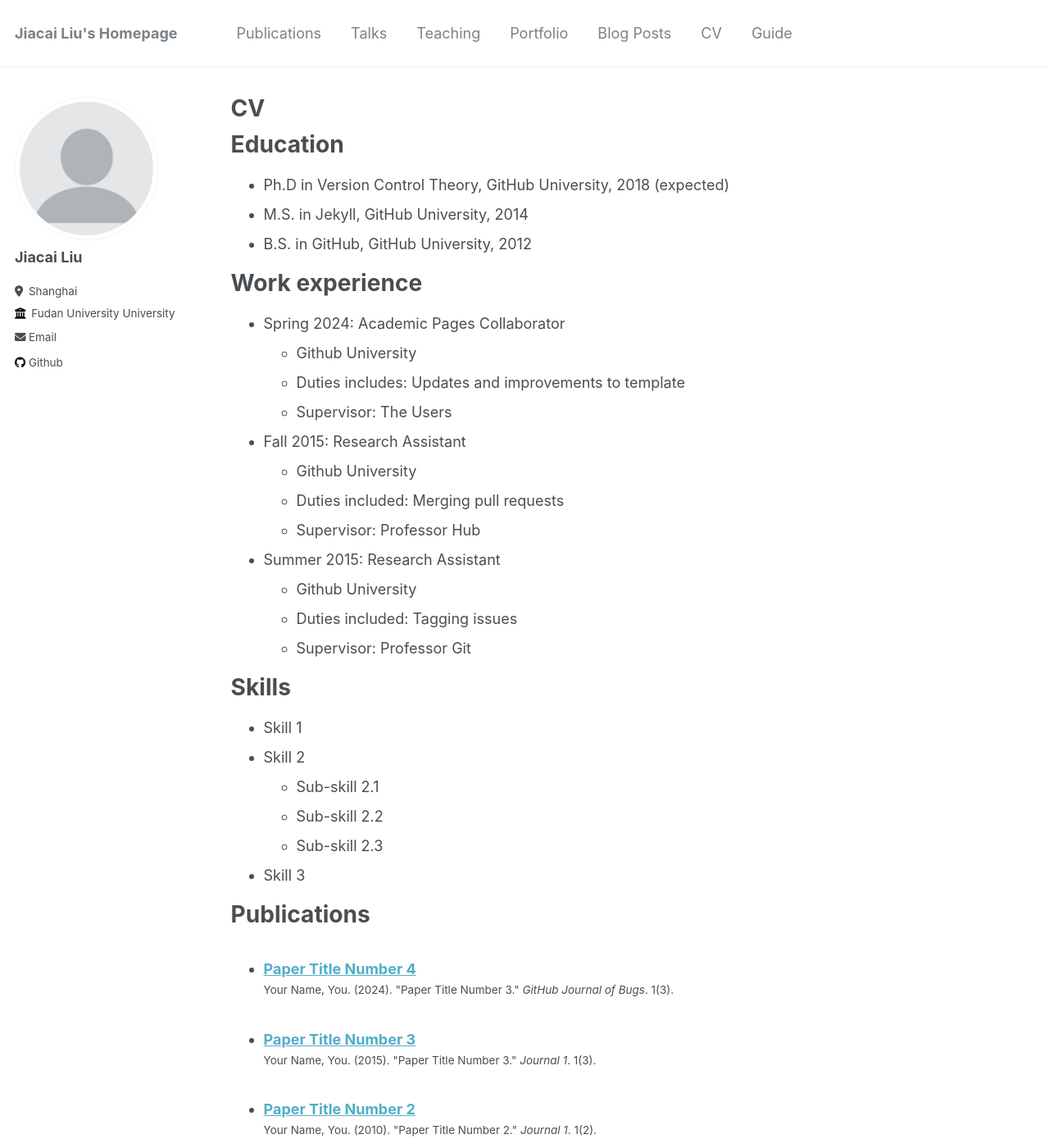
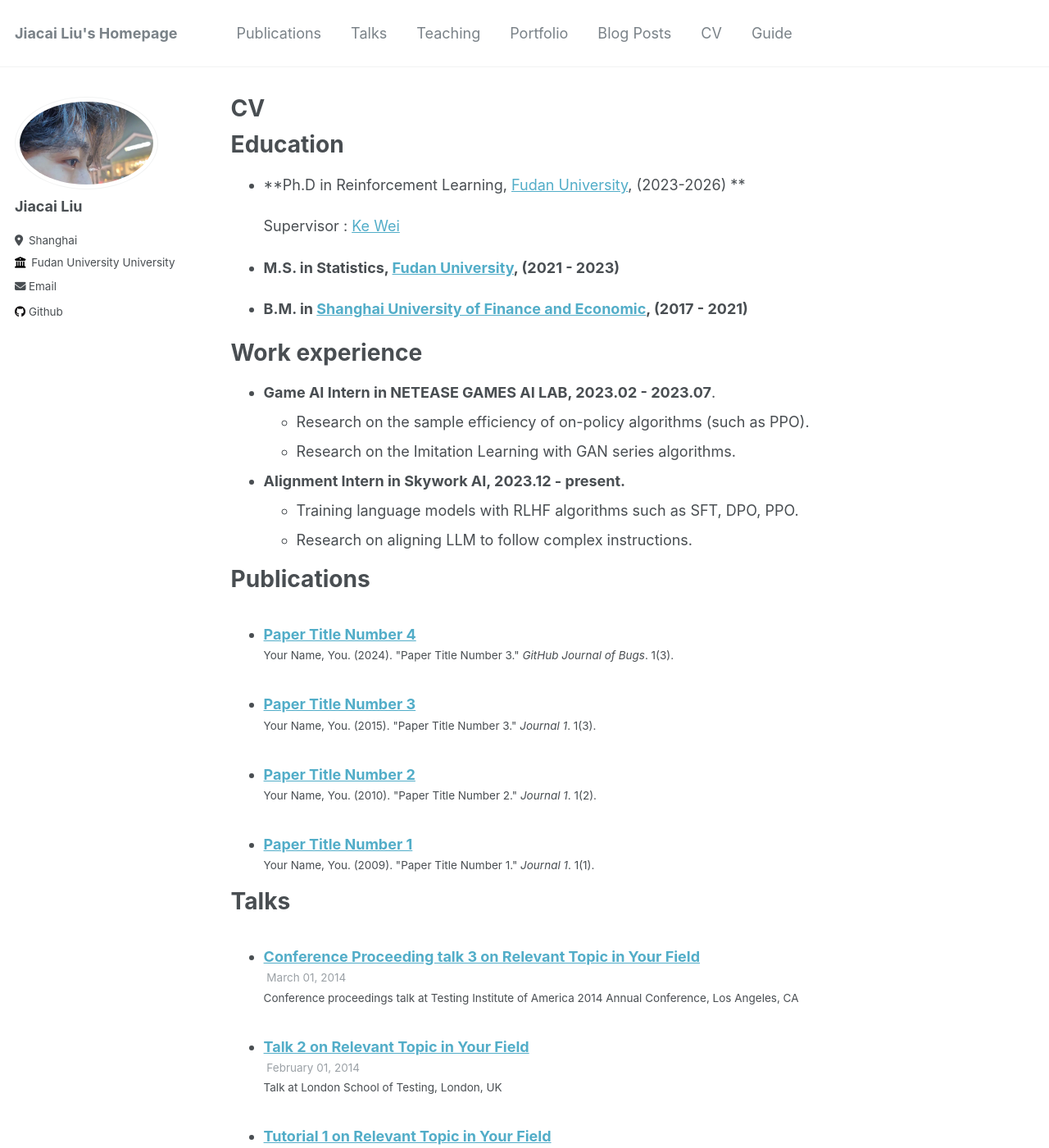
Before and after one commit to skydownacai/JiacaiLiu.github.io, a Jekyll site: the page built from _pages/cv.md, in a window 1280 px wide and 1400 px high. Shown: the whole window at 82% size. Built offline with Jekyll 4.4.1, drawn with Linux system fonts in a browser that asks for light colours; some of the changed text lies outside the part shown.

Commit message:
cv,about,config

```diff
--- a/_config.yml
+++ b/_config.yml
@@ -21,7 +21,7 @@ repository               : "skydownacai/jiacailiu.github.io"
 #               Additional customization can be done by editing /_includes/author-profile.html
 author:
   # Biographic information
-  avatar           : "profile.png"
+  avatar           : "my.jpg"
   name             : "Jiacai Liu"
   pronouns         : # example: "she/her"
   bio              : ""
--- a/_pages/cv.md
+++ b/_pages/cv.md
@@ -11,54 +11,34 @@ redirect_from:
 
 Education
 ======
-* Ph.D in Version Control Theory, GitHub University, 2018 (expected)
-* M.S. in Jekyll, GitHub University, 2014
-* B.S. in GitHub, GitHub University, 2012
+* **Ph.D in Reinforcement Learning, [Fudan University](https://www.fudan.edu.cn/), (2023-2026) **
+
+  Supervisor : [Ke Wei](https://makwei.github.io/)
+
+* **M.S. in Statistics, [Fudan University](https://www.fudan.edu.cn/), (2021 - 2023)**
+
+* **B.M. in [Shanghai University of Finance and Economic](https://www.sufe.edu.cn/), (2017 - 2021)**
 
 Work experience
 ======
-* Spring 2024: Academic Pages Collaborator
-  * Github University
-  * Duties includes: Updates and improvements to template
-  * Supervisor: The Users
 
-* Fall 2015: Research Assistant
-  * Github University
-  * Duties included: Merging pull requests
-  * Supervisor: Professor Hub
-
-* Summer 2015: Research Assistant
-  * Github University
-  * Duties included: Tagging issues
-  * Supervisor: Professor Git
-
-Skills
-======
-* Skill 1
-* Skill 2
-  * Sub-skill 2.1
-  * Sub-skill 2.2
-  * Sub-skill 2.3
-* Skill 3
+* **Game AI Intern in NETEASE GAMES AI LAB, 2023.02 - 2023.07**.
+  - Research on the sample efficiency of on-policy algorithms (such as PPO).
+  - Research on the Imitation Learning with GAN series algorithms.
+* **Alignment Intern in Skywork AI, 2023.12 - present.**
+  - Training language models with RLHF algorithms such as SFT, DPO, PPO.
+  - Research on aligning LLM to follow complex instructions.
 
 Publications
 ======
-  <ul>{% for post in site.publications reversed %}
-    {% include archive-single-cv.html %}
-  {% endfor %}</ul>
+
+<ul>{% for post in site.publications reversed %}
+  {% include archive-single-cv.html %}
+{% endfor %}</ul>
 
 Talks
 ======
+
   <ul>{% for post in site.talks reversed %}
     {% include archive-single-talk-cv.html  %}
   {% endfor %}</ul>
-
-Teaching
-======
-  <ul>{% for post in site.teaching reversed %}
-    {% include archive-single-cv.html %}
-  {% endfor %}</ul>
-
-Service and leadership
-======
-* Currently signed in to 43 different slack teams
```
Also changed, not shown: _pages/about.md (+11 -26 lines).
